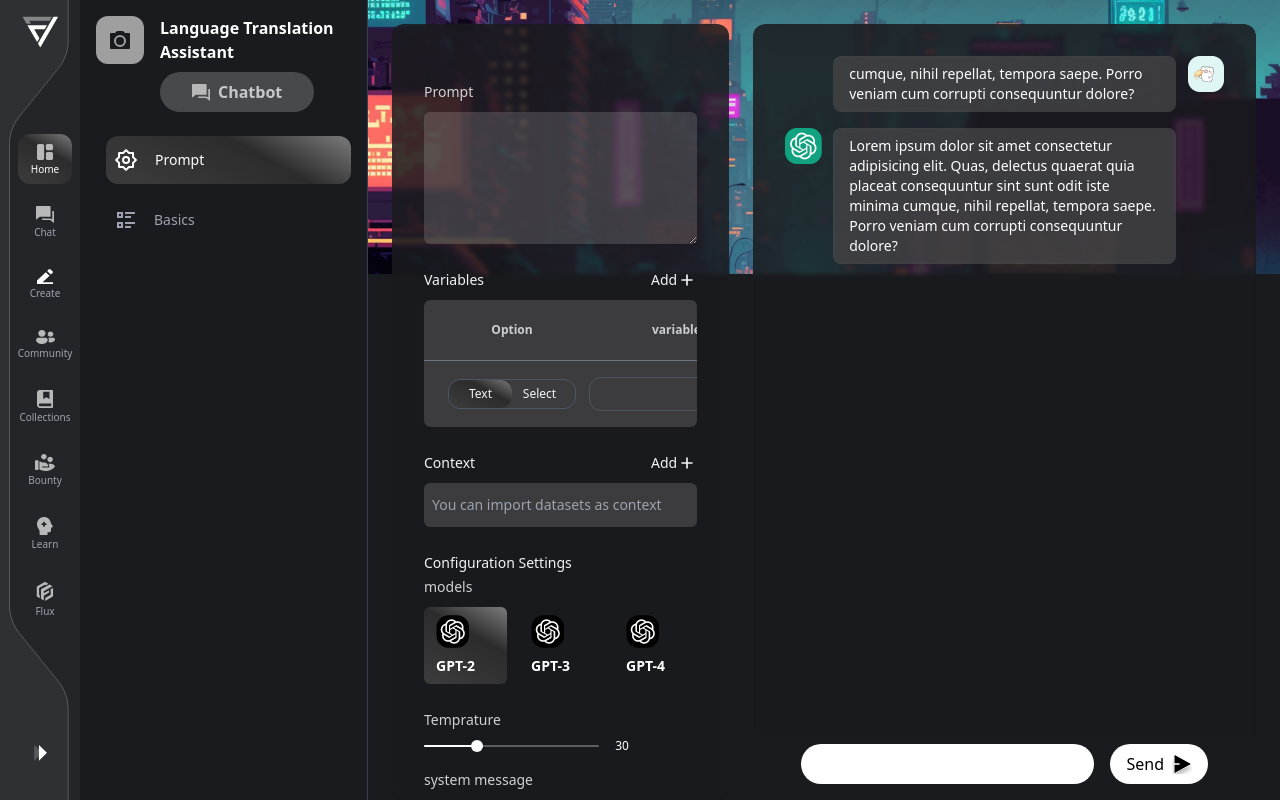
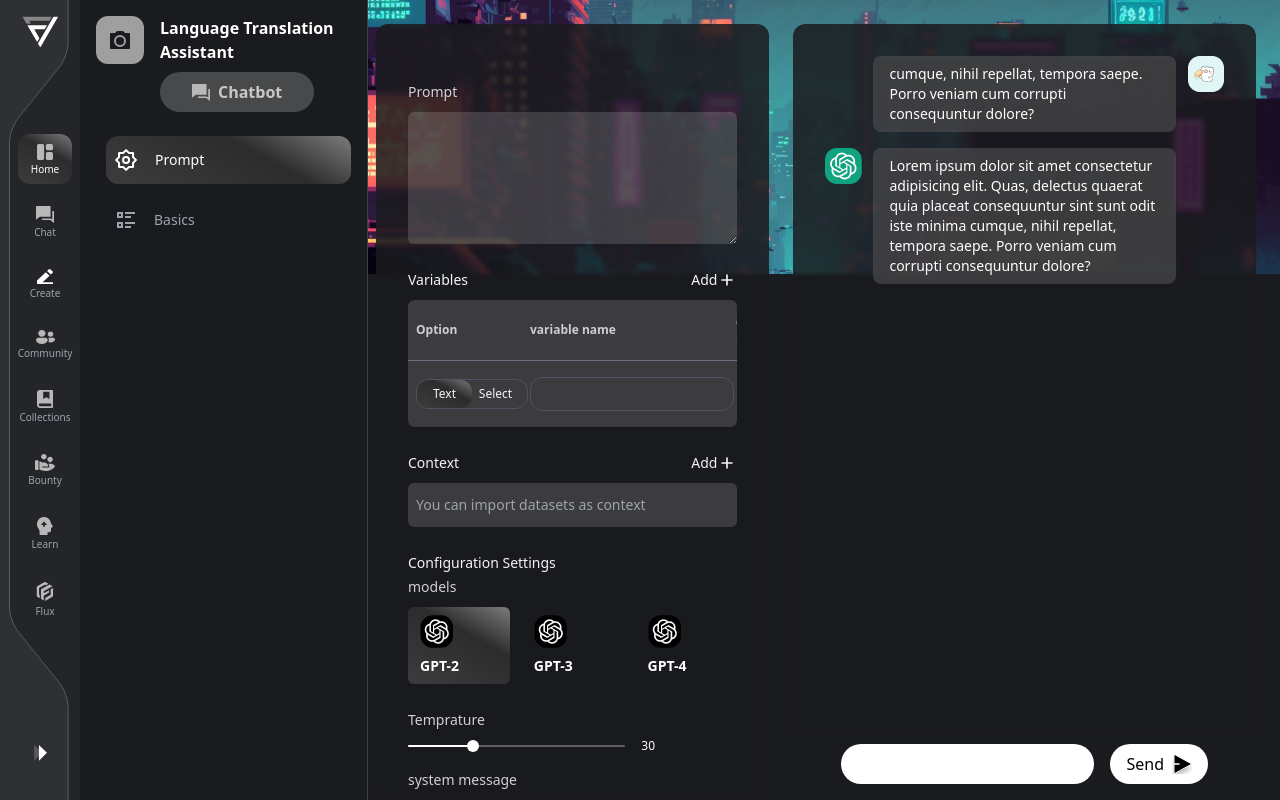
Before and after one commit to kashifal/flowgpt, a Next.js app: page / in a window 1280 px wide. Built offline with nearby package versions, Linux system fonts and the light colour scheme.

Commit message:
changes in navabr and respnosiveness

```diff
--- a/src/pages/index.jsx
+++ b/src/pages/index.jsx
@@ -329,7 +329,7 @@
 
         {/*  main body  */}
 
-        <div className="xl:ml-[368px] h-52 xl:hidden ml-4 pl-20 xl:pl-6 px-6 pt-3 bg-primary">
+        <div className="xl:ml-[368px] md:h-52 h-68 xl:hidden ml-4 pl-20 sm:pl-2 px-6 pt-3 bg-primary">
           <aside className=" w-full bg-priamry bottom-0 left-20 top-0    border-gray-700  overflow-y-auto bg-primary  px-2 py-4 sm:px-3 lg:px-4 xl:block">
             <div className="title-div ">
               <div className="flex gap-4">
@@ -396,7 +396,7 @@
           </aside>
         </div>
 
-        <div className="xl:ml-[368px] ml-4 pl-20 xl:pl-6 px-6 pt-6  h-screen relative  screen-height bg-primary">
+        <div className="xl:ml-[368px] ml-4 pl-20 sm:pl-2 px-6 pt-6  h-screen relative  screen-height bg-primary">
           <div className="h-90 w-full left-0 absolute top-0">
             <img
               src="/images/city.png"
@@ -408,7 +408,7 @@
           {tabIndex === 0 ? (
             <div className="z-50   relative h-full flex items-center  gap-6 ">
               <div
-                className="col-span-1  px-8 pt-14 rounded-xl w-[40%] lg:block hidden  max-h-full overflow-auto"
+                className="col-span-1  px-8 pt-14 rounded-xl 2xl:w-[40%] w-2/4 lg:block hidden  h-full overflow-auto"
                 style={{
                   background: "rgba(26, 27, 30, 0.85)",
                   backdropFilter: "blur(2px)",
@@ -471,39 +471,39 @@
                         <div className=" flow-root">
                           <div className=" overflow-x-auto ">
                             <div className="inline-block w-full align-middle ">
-                              <div className="overflow-hidden shadow ring-1 ring-black ring-opacity-5 sm:rounded-lg">
+                              <div className="overflow-auto shadow ring-1 ring-black ring-opacity-5 sm:rounded-lg">
                                 <table className="min-w-full divide-y divide-gray-500">
                                   <thead className="bg-transparent">
                                     <tr>
                                       <th
                                         scope="col"
-                                        className="py-3.5 text-center text-xs font-semibold text-gray-100/80 sm:pl-6"
+                                        className="py-3.5 text-left xl:text-left text-xs font-semibold text-gray-100/80 sm:pl-2"
                                       >
                                         Option
                                       </th>
                                       <th
                                         scope="col"
-                                        className="  py-3.5 text-center text-xs font-semibold text-gray-100/80"
+                                        className="  py-3.5 text-left xl:text-left text-xs font-semibold text-gray-100/80"
                                       >
                                         variable name
                                       </th>
                                       <th
                                         scope="col"
-                                        className="  py-3.5 text-center text-xs font-semibold text-gray-100/80"
+                                        className="  py-3.5 text-left xl:text-left text-xs font-semibold text-gray-100/80"
                                       >
                                         example input
                                       </th>
                                       <th
                                         scope="col"
-                                        className="  py-3.5 text-center text-xs font-semibold text-gray-100"
+                                        className="  py-3.5 text-left xl:text-left text-xs font-semibold text-gray-100"
                                       ></th>
                                     </tr>
                                   </thead>
                                   <tbody className=" bg-transparent">
                                     {fields.map((item, index) => (
                                       <tr key={item.id}>
-                                        <td className="whitespace-nowrap   text-sm font-medium text-gray-100 sm:pl-6">
-                                          <div className={item?.select === false ? "  relative w-32 py-1.5 bg-transparent border border-gray-600 px-2 rounded-xl  justify-end gap-4 flex items-center" : "relative w-32 py-1.5 bg-transparent border border-gray-600 px-2 rounded-xl  justify-start gap-4 flex items-center"}>
+                                        <td className="whitespace-nowrap   text-sm font-medium text-gray-100 sm:pl-2">
+                                          <div className={item?.select === false ? "  relative xl:w-28 w-24   py-1.5 bg-transparent border border-gray-600 px-2 rounded-xl  justify-end  flex items-center" : "relative w-32 py-1.5 bg-transparent border border-gray-600 px-2 rounded-xl  justify-start gap-4 flex items-center"}>
 
 
 
@@ -529,11 +529,11 @@
                                             </div>
                                           </div>
                                         </td>
-                                        <td className="whitespace-nowrap px-3 py-4 text-sm text-gray-100">
+                                        <td className="whitespace-nowrap  py-4 text-sm text-gray-100">
                                           {item?.select === false ? (
                                             <input
                                               type="text"
-                                              className="py-1.5  border border-gray-600 pl-2 rounded-xl bg-transparent"
+                                              className="py-1.5  border border-gray-600  rounded-xl bg-transparent"
                                               {...register(
                                                 `variables.${index}.name`
                                               )}
@@ -660,7 +660,7 @@
                   </div>
                 </div>
               </div>
-              <div className="col-span-2 relative rounded-xl w-full lg:w-[60%] overflow-hidden  h-full">
+              <div className="col-span-2 relative rounded-xl w-full lg:w-2/4 xl:w-[60%] overflow-hidden  h-full">
                 <div
                   className="max-h-[100%] text-white overflow-y-scroll h-full pb-24 px-14 lg:px-20 pt-24 w-full z-50 left-0 bg-white -top-16 absolute"
                   style={{
@@ -905,19 +905,19 @@
                     <div className=" flow-root">
                       <div className=" overflow-x-auto ">
                         <div className="inline-block w-full align-middle ">
-                          <div className="overflow-hidden shadow ring-1 ring-black ring-opacity-5 sm:rounded-lg">
+                          <div className="overflow-auto shadow ring-1 ring-black ring-opacity-5 sm:rounded-lg">
                             <table className="min-w-full divide-y divide-gray-300">
                               <thead className="bg-transparent">
                                 <tr>
                                   <th
                                     scope="col"
-                                    className="py-3.5 text-center text-xs font-semibold text-gray-100/80 sm:pl-6"
+                                    className="py-3.5 text-center text-xs font-semibold text-gray-100/80 sm:pl-2"
                                   >
                                     Option
                                   </th>
                                   <th
                                     scope="col"
-                                    className="  py-3.5 text-center text-xs font-semibold text-gray-100/80"
+                                    className="  py-3.5 break-all text-center text-xs font-semibold text-gray-100/80"
                                   >
                                     variable name
                                   </th>
@@ -936,8 +936,8 @@
                               <tbody className=" bg-transparent">
                                     {fields.map((item, index) => (
                                       <tr key={item.id}>
-                                        <td className="whitespace-nowrap   text-sm font-medium text-gray-100 sm:pl-6">
-                                          <div className={item?.select === false ? "  relative w-32 py-1.5 bg-transparent border border-gray-600 px-2 rounded-xl  justify-end gap-4 flex items-center" : "relative w-32 py-1.5 bg-transparent border border-gray-600 px-2 rounded-xl  justify-start gap-4 flex items-center"}>
+                                        <td className="whitespace-nowrap   text-sm font-medium text-gray-100 sm:pl-2">
+                                          <div className={item?.select === false ? "  relative w-28 xl:w-32 py-1.5 bg-transparent border border-gray-600 px-2 rounded-xl  justify-end gap-4 flex items-center" : "relative w-32 py-1.5 bg-transparent border border-gray-600 px-2 rounded-xl  justify-start gap-4 flex items-center"}>
 
 
 
@@ -963,11 +963,11 @@
                                             </div>
                                           </div>
                                         </td>
-                                        <td className="whitespace-nowrap px-3 py-4 text-sm text-gray-100">
+                                        <td className="whitespace-nowrap px-0 py-4 text-sm text-gray-100">
                                           {item?.select === false ? (
                                             <input
                                               type="text"
-                                              className="py-1.5  border border-gray-600 pl-2 rounded-xl bg-transparent"
+                                              className="py-1.5  border border-gray-600 pl-2 w-24 rounded-xl bg-transparent"
                                               {...register(
                                                 `variables.${index}.name`
                                               )}
```
